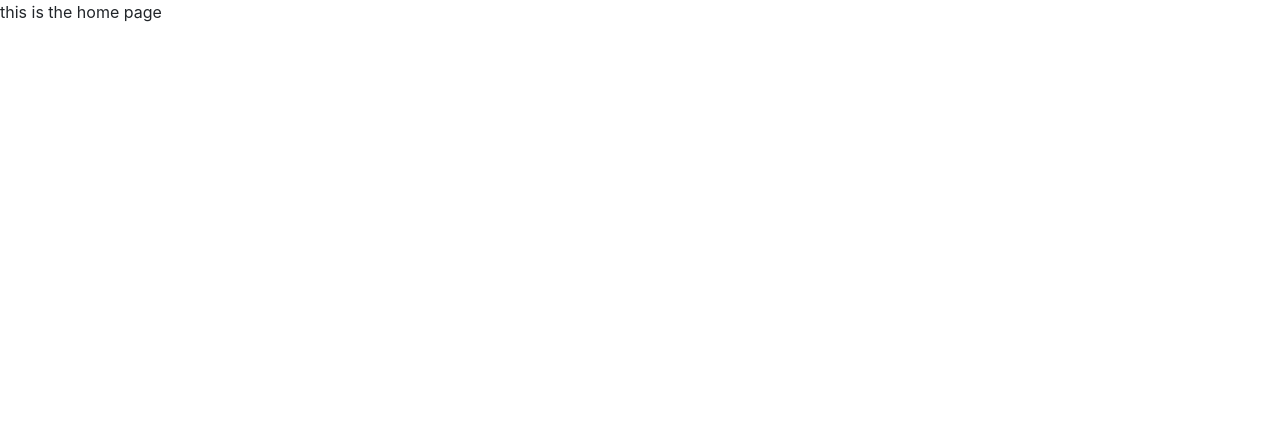
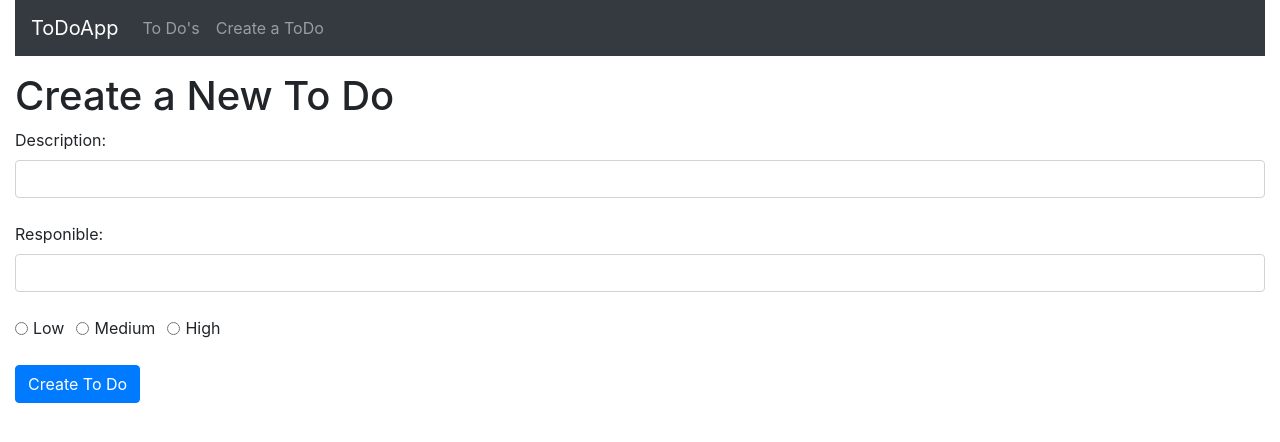
Before and after one commit to Robalexg/ToDoLIstMERN, a React (Create React App) app in the folder client/: page /create in a window 1280 px wide. Shown: the top 442 px of the page. Built offline with nearby package versions, Linux system fonts and the light colour scheme.

Commit message:
added form to get user input

```diff
--- a/client/package.json
+++ b/client/package.json
@@ -7,8 +7,8 @@
     "@testing-library/react": "^9.5.0",
     "@testing-library/user-event": "^7.2.1",
     "bootstrap": "^4.4.1",
-    "bootstrap-react": "^0.3.1",
     "react": "^16.13.1",
+    "react-bootstrap": "^1.0.1",
     "react-dom": "^16.13.1",
     "react-router-dom": "^5.1.2",
     "react-scripts": "3.4.1"
--- a/client/src/App.js
+++ b/client/src/App.js
@@ -1,11 +1,24 @@
 import React from 'react';
 import Home from './pages/Home'
-import {BrowserRouter as Router,Route,Link} from 'react-router-dom'
+import ToDoList from './components/ToDoList'
+import CreateToDo from './components/CreateToDo'
+import Navi from './components/Navi'
+
+import {BrowserRouter as Router,Route,Link,Switch} from 'react-router-dom'
+import {Container} from 'react-bootstrap'
+import 'bootstrap/dist/css/bootstrap.min.css';
+
 
 const App = () => {
   return (
     <Router>
-    	<Route path='/' component={Home}/>
+			<Container fluid>
+				<Navi/>
+	    	<Switch>
+		    	<Route exact path='/' component={Home}/>
+		    	<Route path='/create' component={CreateToDo}/>
+	    	</Switch>
+			</Container>
     </Router>
   );
 }
--- /dev/null
+++ b/client/src/components/CreateToDo.js
@@ -0,0 +1,42 @@
+import React from 'react'
+import {Row,Col,Form,Button} from 'react-bootstrap'
+
+
+
+const CreateToDo = () => {
+
+	const submit = (e) => {
+		e.preventDefault()
+		console.log(e.target)
+	}
+	return (
+		<Row>
+			<Col className='py-3'>
+				<h1>Create a New To Do</h1>
+				<Form onSubmit={submit}>
+					<Form.Group className='mb-4'>
+						<Form.Label>Description:</Form.Label>
+						<Form.Control ></Form.Control>
+
+					</Form.Group>
+					<Form.Group className='mb-4'>
+						<Form.Label>Responible:</Form.Label>
+						<Form.Control ></Form.Control>
+					</Form.Group>
+
+					<fieldset>
+						<Form.Check inline type='radio' label='Low' id='low' name='priority'></Form.Check>
+						<Form.Check inline type='radio' label='Medium' id='medium' name='priority'></Form.Check>
+						<Form.Check inline type='radio' label='High' id='high' name='priority'></Form.Check>
+					</fieldset>
+					<Form.Group>
+						<Button  type ='submit'variant='primary' className='my-4'>Create To Do</Button>
+					</Form.Group>
+				</Form>
+
+			</Col>
+		</Row>
+	)
+}
+
+export default CreateToDo
--- /dev/null
+++ b/client/src/components/Navi.js
@@ -0,0 +1,18 @@
+import React from 'react'
+import {Navbar,Nav} from 'react-bootstrap'
+import {Link} from 'react-router-dom'
+
+const Navi = () => {
+	return (
+		<Navbar bg='dark' variant='dark'>
+			<Navbar.Brand>ToDoApp</Navbar.Brand>
+			<Nav>
+				<Link to="/" className='nav-link'>To Do's</Link>
+				<Link to='/create' className='nav-link'>Create a ToDo</Link>
+			</Nav>
+		</Navbar>
+	)
+}
+
+
+export default Navi
--- /dev/null
+++ b/client/src/components/ToDoList.js
@@ -0,0 +1,12 @@
+import React from 'react'
+
+const ToDoList = () => {
+	return (
+		<div>
+			This is the todo list
+		</div>
+	)
+}
+
+
+export default ToDoList
--- a/client/src/pages/Home.js
+++ b/client/src/pages/Home.js
@@ -1,10 +1,13 @@
 import React from 'react'
+import Nav from '../components/Navi'
+import ToDoList from '../components/ToDoList'
 
+import {Container} from 'react-bootstrap'
 const Home = () => {
 
 	return (
 		<div>
-			this is the home page
+			<ToDoList/>
 		</div>
 	)
 }
```
Also changed, not shown: 1 other file (tests, documents, lock files or other folders).
